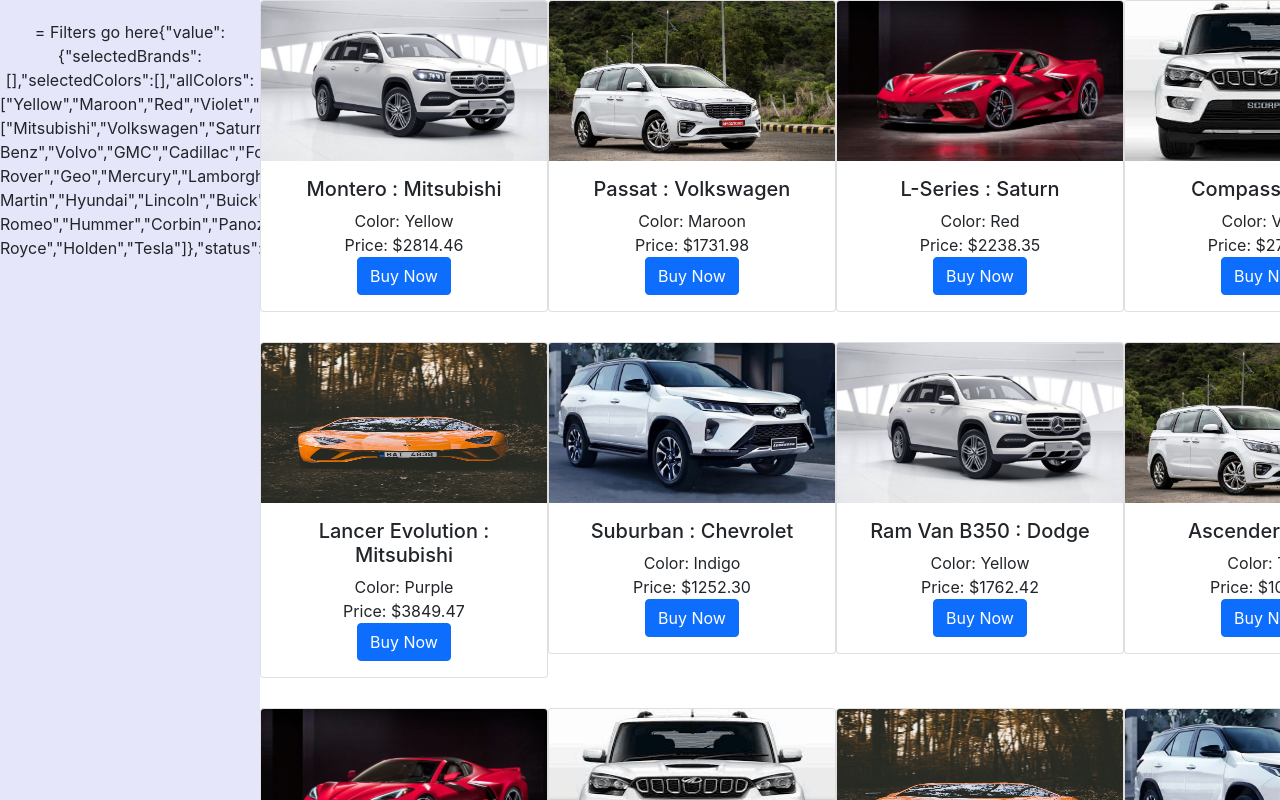
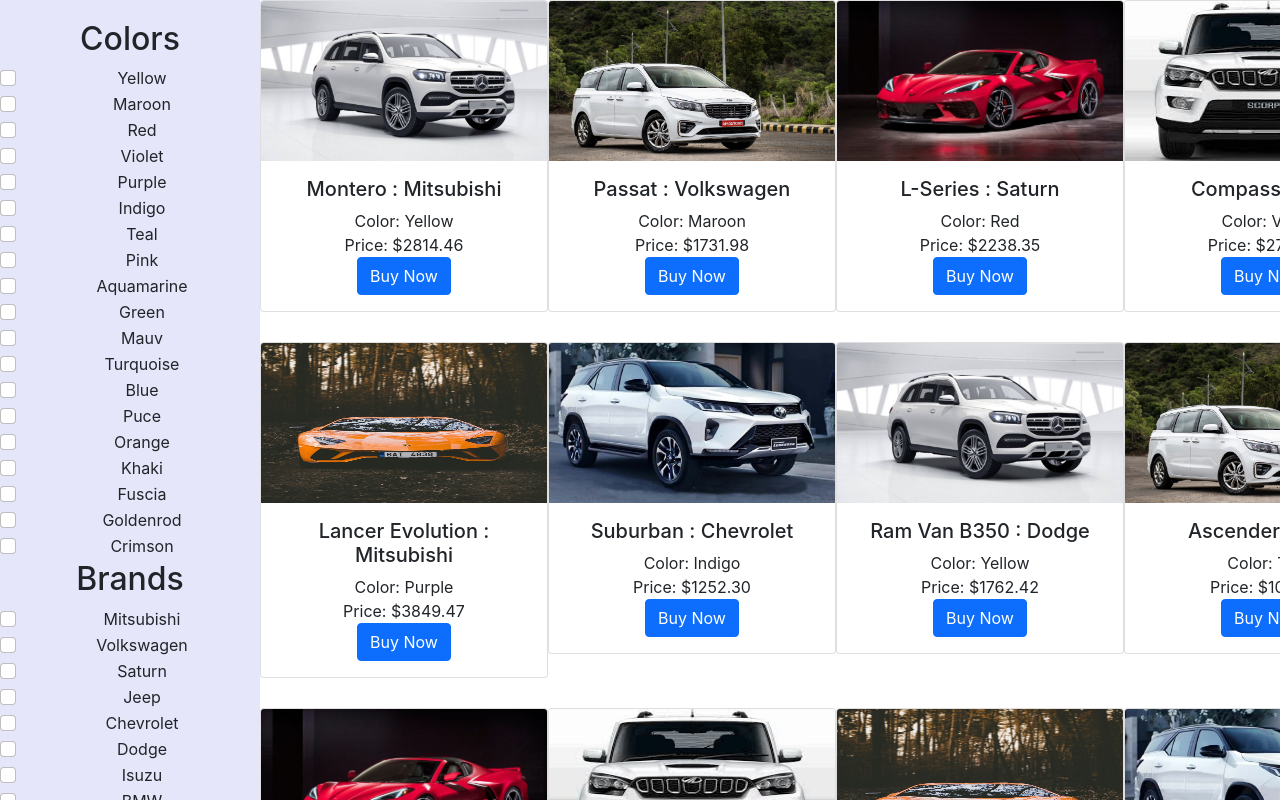
Before and after one commit to pawas-saxena-paragon/demo-store, a React (Create React App) app: page / in a window 1280 px wide. Shown: the top 800 px of the page. Built offline with nearby package versions, Linux system fonts and the light colour scheme.

Commit message:
rendered fiters

```diff
--- a/src/features/filter/Filter.tsx
+++ b/src/features/filter/Filter.tsx
@@ -1,7 +1,9 @@
 import { FC, useEffect } from 'react';
 import { useAppDispatch, useAppSelector } from '../../app/hooks';
 import styles from './filter.module.css';
-import { getAllMetadataThunk, selectFilters } from './filterSlice';
+import { getAllMetadataThunk, selectFilters, setBrands, setColors } from './filterSlice';
+import { BrandState, ColorState } from './types';
+import Form from 'react-bootstrap/Form';
 
 const Filter: FC<{}> = () => {
   const dispatch = useAppDispatch();
@@ -13,8 +15,39 @@
 
   return (
     <div className={styles['filter-sidebar']}>
-      = Filters go here
-      {JSON.stringify(filterState)}
+      <h2>Colors</h2>
+      <div>
+        <Form>
+          {filterState.value.colors.map((colorState: ColorState) => (
+            <Form.Check
+              type="checkbox"
+              id={colorState.name}
+              checked={colorState.isChecked}
+              label={colorState.name}
+              onChange={() => {
+                dispatch(setColors(colorState.name));
+              }}
+            />
+          ))}
+        </Form>
+      </div>
+
+      <h2>Brands</h2>
+      <div>
+        <Form>
+          {filterState.value.brands.map((brandState: BrandState) => (
+            <Form.Check
+              type="checkbox"
+              id={brandState.name}
+              checked={brandState.isChecked}
+              label={brandState.name}
+              onChange={() => {
+                dispatch(setBrands(brandState.name));
+              }}
+            />
+          ))}
+        </Form>
+      </div>
     </div>
   );
 };
--- a/src/features/filter/filterSlice.ts
+++ b/src/features/filter/filterSlice.ts
@@ -1,19 +1,10 @@
 import { createAsyncThunk, createSlice, PayloadAction } from '@reduxjs/toolkit';
 import { RootState } from '../../app/store';
 import { getMetadata } from './filterApi';
-
-interface FilterState {
-  value: {
-    selectedColors: string[];
-    selectedBrands: string[];
-    allColors: string[];
-    allBrands: string[];
-  };
-  status: 'idle' | 'loading' | 'failed';
-}
+import { BrandState, ColorState, FilterState } from './types';
 
 const initialState: FilterState = {
-  value: { selectedBrands: [], selectedColors: [], allColors: [], allBrands: [] },
+  value: { colors: [], brands: [] },
   status: 'idle',
 };
 
@@ -22,15 +13,19 @@
   return response.data;
 });
 
-const filterSlice = createSlice({
+export const filterSlice = createSlice({
   name: 'filter',
   initialState,
   reducers: {
-    setColors: (state, action: PayloadAction<string[]>) => {
-      state.value.selectedColors = action.payload;
+    setColors: (state, action: PayloadAction<string>) => {
+      state.value.colors = state.value.colors.map((color: ColorState) =>
+        color.name === action.payload ? { ...color, isChecked: !color.isChecked } : color,
+      );
     },
-    setBrands: (state, action: PayloadAction<string[]>) => {
-      state.value.selectedBrands = action.payload;
+    setBrands: (state, action: PayloadAction<string>) => {
+      state.value.brands = state.value.brands.map((brand: BrandState) =>
+        brand.name === action.payload ? { ...brand, isChecked: !brand.isChecked } : brand,
+      );
     },
   },
   extraReducers: (builder) => {
@@ -41,12 +36,19 @@
       .addCase(getAllMetadataThunk.fulfilled, (state, action) => {
         state.status = 'idle';
         const { allBrands, allColors } = action.payload;
-        state.value.allBrands = allBrands;
-        state.value.allColors = allColors;
+        state.value.brands = allBrands.map((brandName: string) => ({
+          name: brandName,
+          isChecked: false,
+        }));
+        state.value.colors = allColors.map((colorName: string) => ({
+          name: colorName,
+          isChecked: false,
+        }));
       });
   },
 });
 
+export const { setColors, setBrands } = filterSlice.actions;
 export const selectFilters = (state: RootState) => state.filter;
 
 export default filterSlice.reducer;
--- /dev/null
+++ b/src/features/filter/types.ts
@@ -0,0 +1,9 @@
+export type ColorState = { name: string; isChecked: boolean };
+export type BrandState = ColorState;
+export interface FilterState {
+  value: {
+    colors: ColorState[];
+    brands: BrandState[];
+  };
+  status: 'idle' | 'loading' | 'failed';
+}
```
